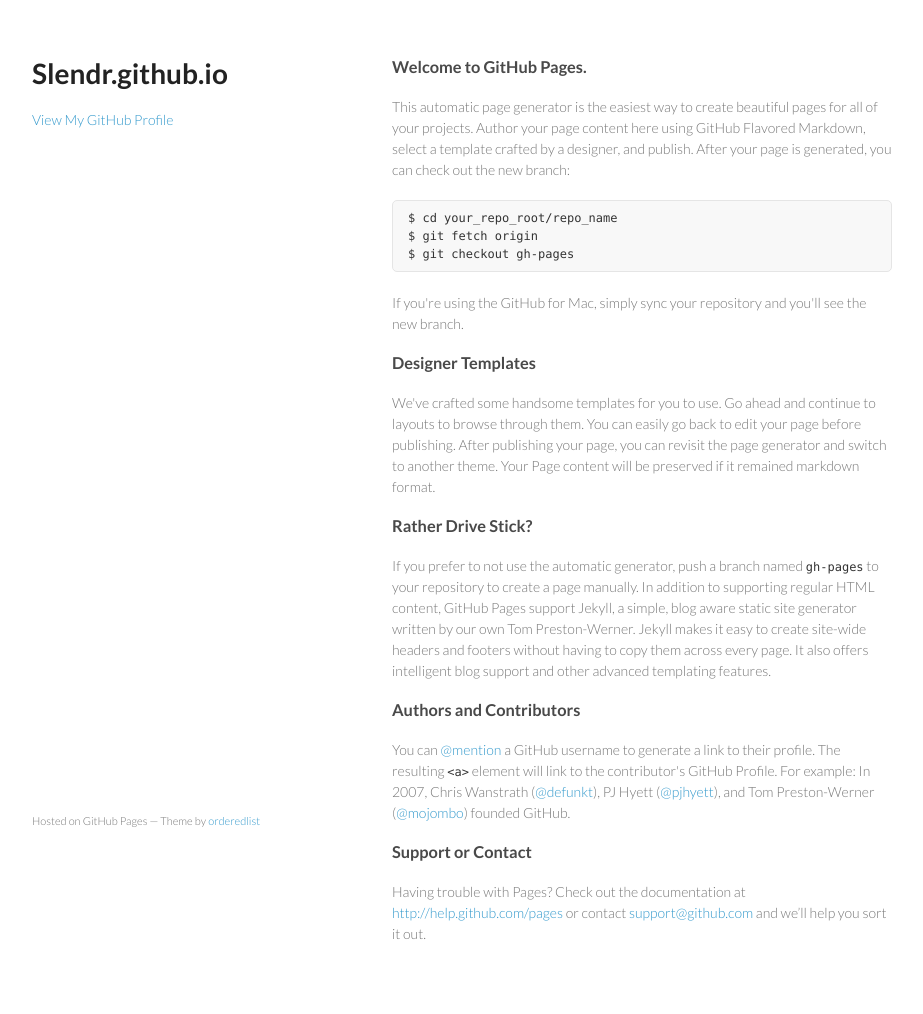
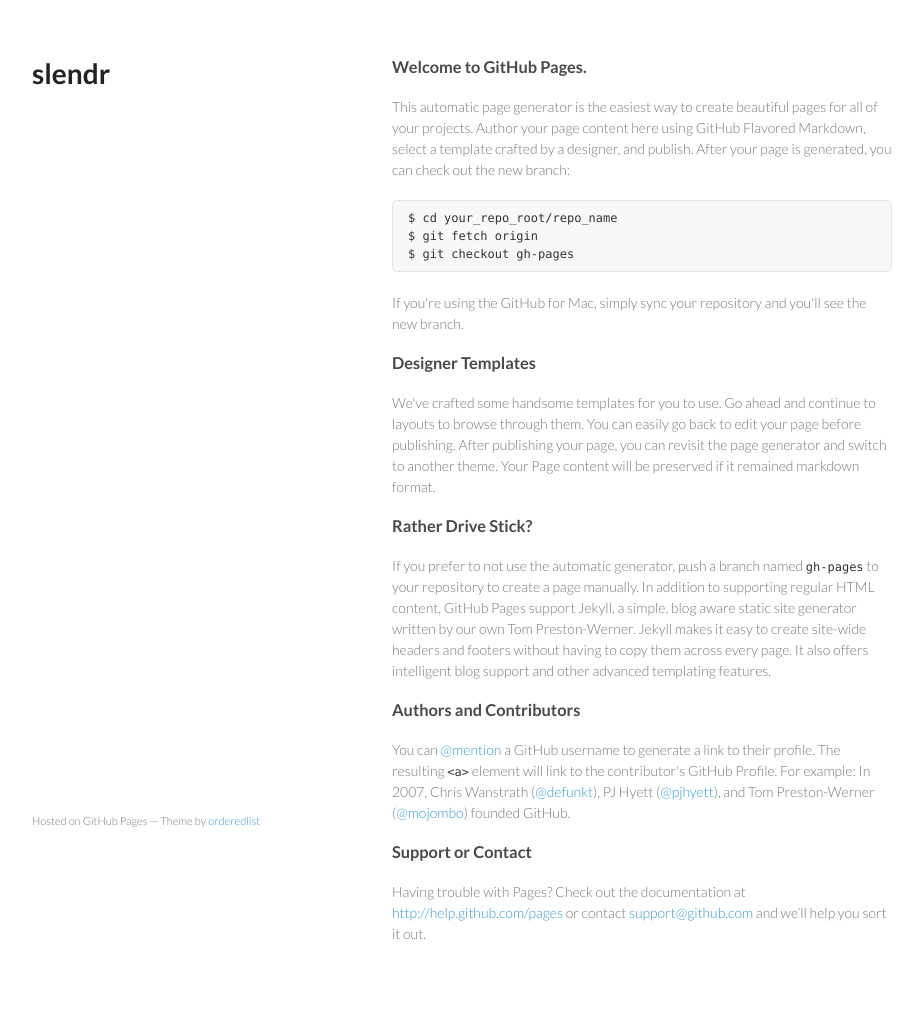
Before and after one commit to slendr/slendr.github.io, a Jekyll site: the page index.html, which Jekyll copies as it is, in a window 1280 px wide. Shown: the whole page, without its empty margins (178-1101 px from the left). Built offline with Jekyll 4.4.1, drawn with Linux system fonts in a browser that asks for light colours.

Commit message:
Update index.html

```diff
--- a/index.html
+++ b/index.html
@@ -15,12 +15,8 @@
   <body>
     <div class="wrapper">
       <header>
-        <h1>Slendr.github.io</h1>
+        <h1>slendr</h1>
         <p></p>
-
-
-        <p class="view"><a href="https://github.com/slendr">View My GitHub Profile</a></p>
-
       </header>
       <section>
         <h3>
```
